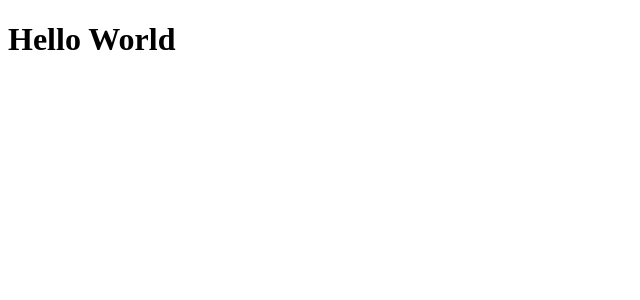
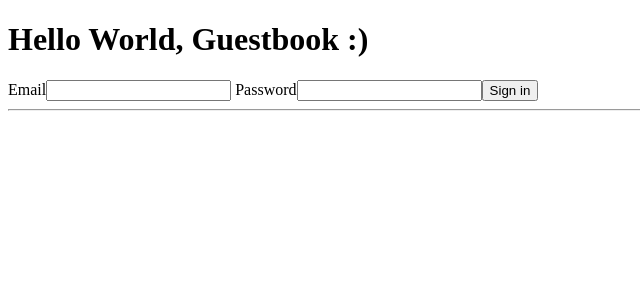
Before and after one commit to AlexOrlet89/Guestbook, a React app: page /login in a window 1280 px wide. Shown: the top 300 px of the page, without its empty margins (0-640 px from the left). Built offline with nearby package versions, Linux system fonts and the light colour scheme.

Commit message:
rudimentary login and home pages created and routed

```diff
--- a/package.json
+++ b/package.json
@@ -67,6 +67,7 @@
     "webpack-dev-server": "^4.9.0"
   },
   "dependencies": {
+    "@supabase/supabase-js": "^1.35.2",
     "react": "^17.0.2",
     "react-dom": "^17.0.2",
     "react-router-dom": "^5.3.1"
--- a/src/App.jsx
+++ b/src/App.jsx
@@ -1,3 +1,21 @@
+import { BrowserRouter, Route, Switch } from 'react-router-dom';
+import Home from './views/Home';
+import Login from './views/Login';
+
 export default function App() {
-  return <h1>Hello World</h1>;
+  return (
+    <>
+      <h1>Hello World, Guestbook :) </h1>
+      <BrowserRouter>
+        <Switch>
+          <Route path="/login">
+            <Login />
+          </Route>
+          <Route exact path="/">
+            <Home />
+          </Route>
+        </Switch>
+      </BrowserRouter>
+    </>
+  );
 }
--- /dev/null
+++ b/src/views/Home.js
@@ -0,0 +1,14 @@
+import React from 'react';
+
+export default function Home() {
+  return (
+    <>
+      <h2>Guestbook Entries</h2>
+      <ul>
+        <li>an entry</li>
+        <li>an entry</li>
+        <li>an entry</li>
+      </ul>
+    </>
+  );
+}
--- /dev/null
+++ b/src/views/Login.js
@@ -0,0 +1,18 @@
+import React from 'react';
+
+export default function () {
+  return (
+    <div>
+      <form>
+        <label htmlFor="email">Email</label>
+        <input id="email" name="email" type="email" />{' '}
+        <label htmlFor="password">Password</label>
+        <input id="password" name="password" type="password" />
+        <button type="submit" aria-label="Sign In">
+          Sign in
+        </button>
+        <hr />
+      </form>
+    </div>
+  );
+}
```
Also changed, not shown: 2 other files (tests, documents, lock files or other folders).
